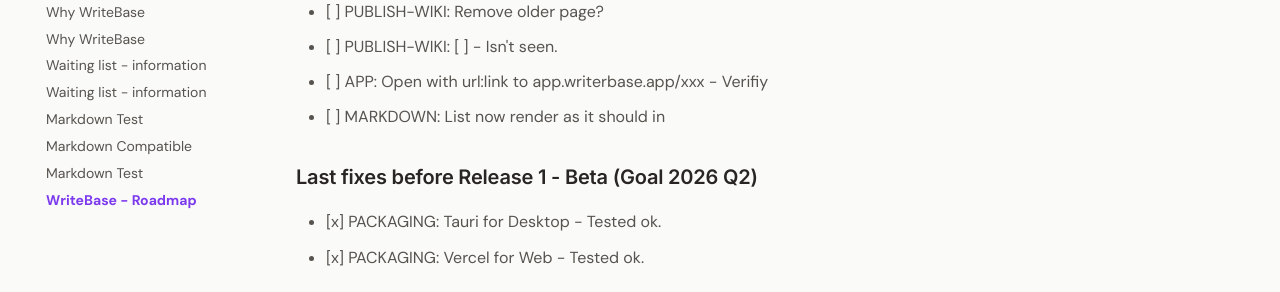
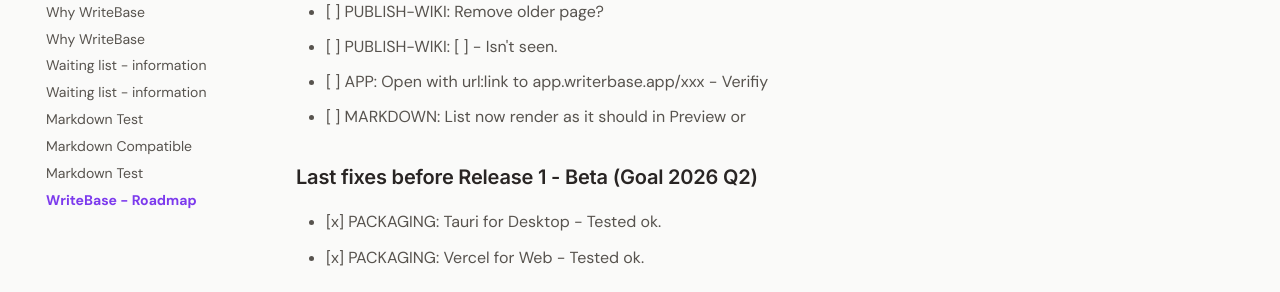
Before and after one commit to larssonhthomas-afk/writebase-docs, an MkDocs documentation site: the page built from docs/9writebase---roadmap.md, in a window 1280 px wide and 900 px high, scrolled down 653 px. Shown: the part 154-446 px from the top of the window. Built offline with MkDocs 1.6.1 and Material for MkDocs 9.7.7, drawn with Linux system fonts in a browser that asks for light colours; some web fonts are replaced.

Commit message:
Update 9writebase---roadmap.md

```diff
--- a/docs/9writebase---roadmap.md
+++ b/docs/9writebase---roadmap.md
@@ -29,7 +29,7 @@ This Backlog has a priority 1-3.
 - [ ] PUBLISH-WIKI: Remove older page?
 - [ ] PUBLISH-WIKI: [ ] - Isn't seen.
 - [ ] APP: Open with url:link to app.writerbase.app/xxx - Verifiy
-- [ ] MARKDOWN: List now render as it should in
+- [ ] MARKDOWN: List now render as it should in Preview or
 
 ### Last fixes before Release 1 - Beta (Goal 2026 Q2)
 
```
